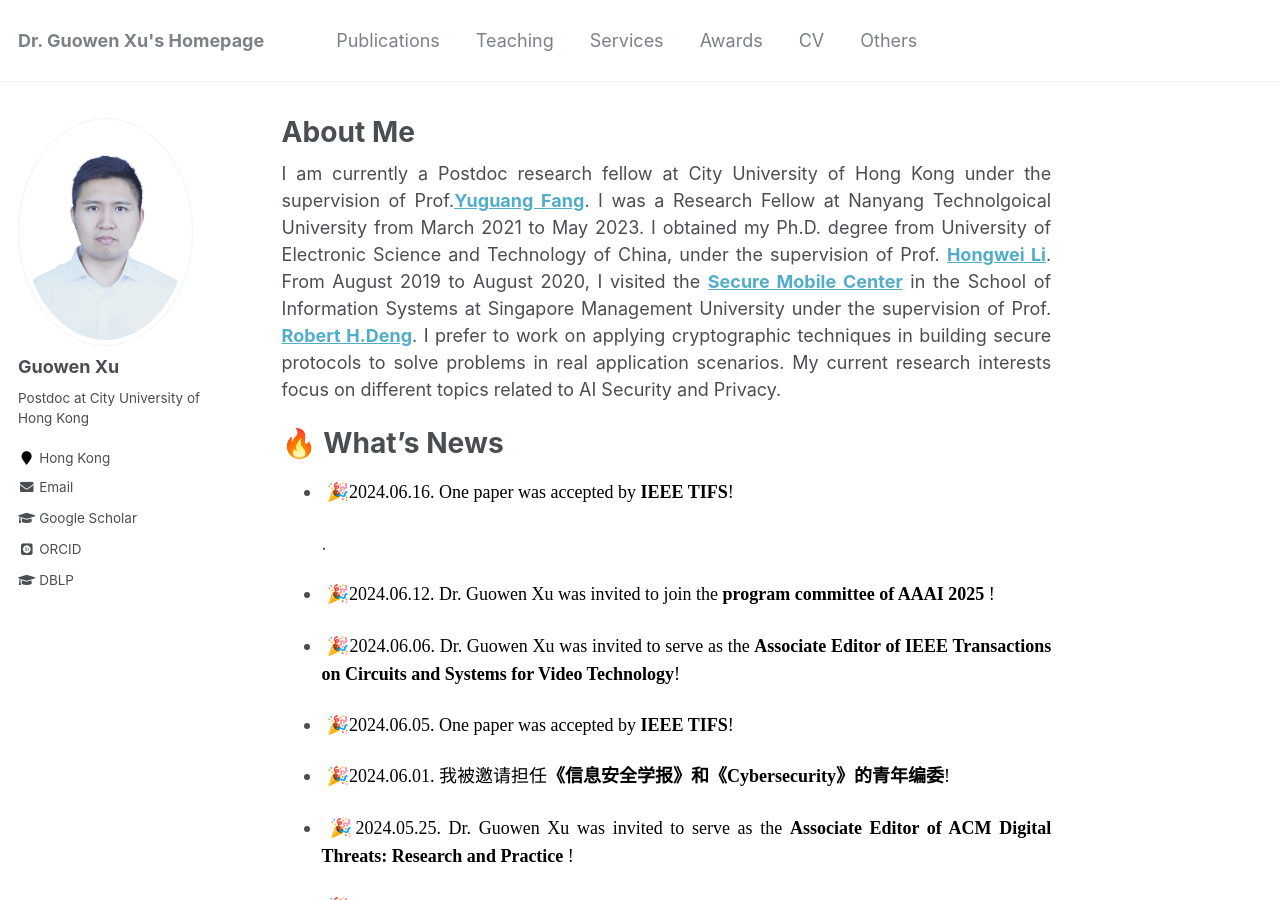
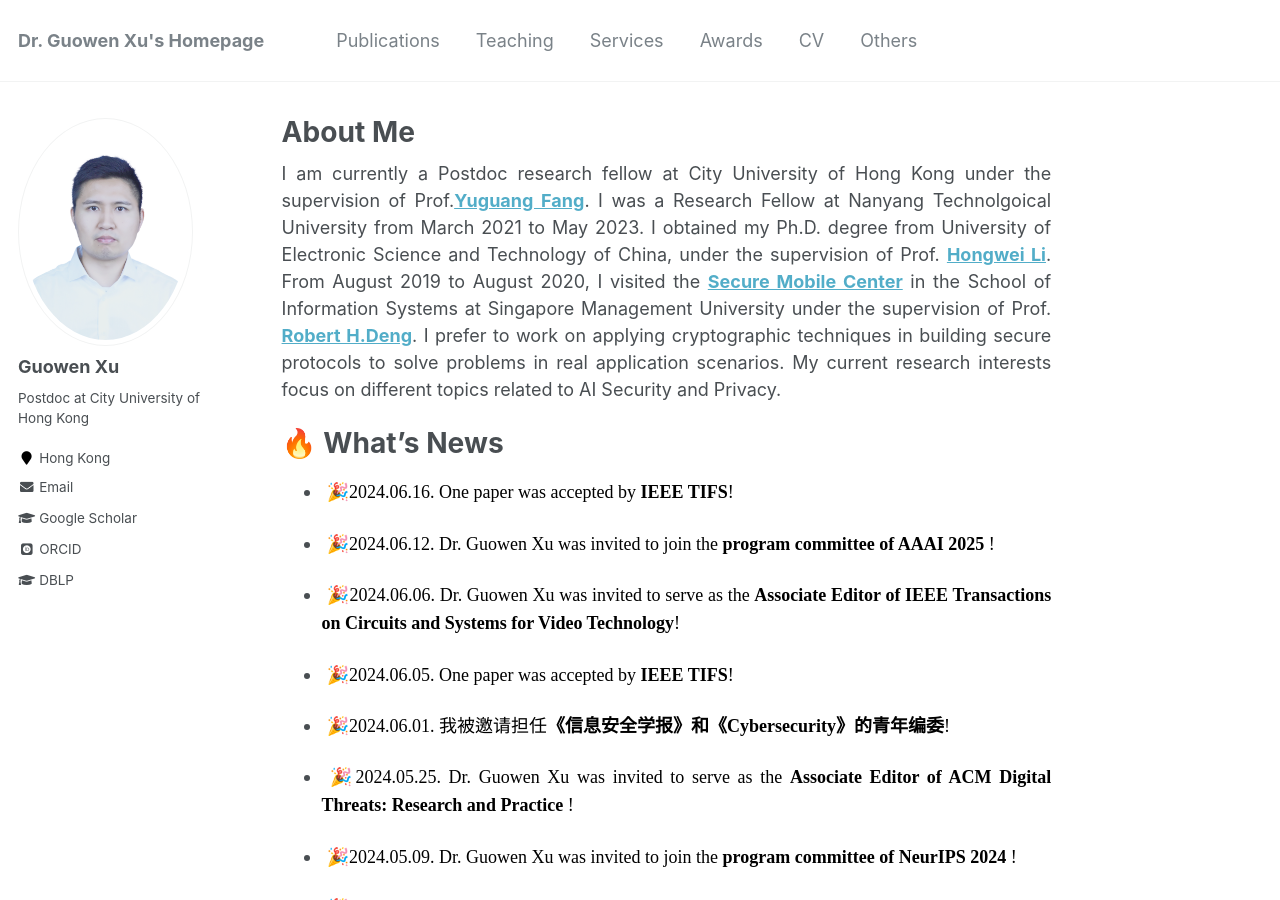
Before and after one commit to Guowen-xu/guowen-xu.github.io, a Jekyll site: the page built from _pages/about.md, in a window 1280 px wide and 900 px high. Built offline with Jekyll 4.4.1, drawn with Linux system fonts in a browser that asks for light colours; some web fonts are replaced.

Commit message:
Update about.md

```diff
--- a/_pages/about.md
+++ b/_pages/about.md
@@ -15,7 +15,7 @@ redirect_from:
 
   🔥 What's News
 ======
--  <p align="justify">&nbsp;🎉<font face="Times New Roman" color=black size=4>2024.06.16. One paper was accepted by <b>IEEE TIFS</b>!</font></p>.
+-  <p align="justify">&nbsp;🎉<font face="Times New Roman" color=black size=4>2024.06.16. One paper was accepted by <b>IEEE TIFS</b>!</font></p>
 -  <p align="justify">&nbsp;🎉<font face="Times New Roman" color=black size=4>2024.06.12.  Dr. Guowen Xu was invited to join the <b>program committee of AAAI 2025 </b>!</font></p>
 -   <p align="justify">&nbsp;🎉<font face="Times New Roman" color=black size=4>2024.06.06.  Dr. Guowen Xu was invited to serve as the <b>Associate Editor of   IEEE Transactions on Circuits and Systems for Video Technology</b>!</font></p>
 -    <p align="justify">&nbsp;🎉<font face="Times New Roman" color=black size=4>2024.06.05. One paper was accepted by <b>IEEE TIFS</b>!</font></p>
```
